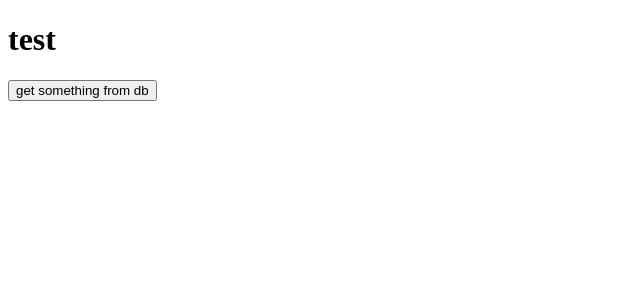
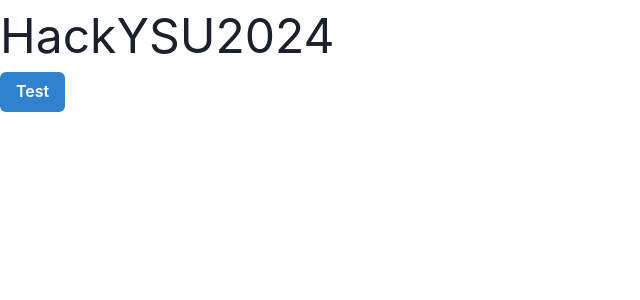
Before and after one commit to Ajmicco18/HackYSU-2024, a React (Vite) app in the folder client/hackysu/: page / in a window 1280 px wide. Shown: the top 300 px of the page, without its empty margins (0-640 px from the left). Built offline with nearby package versions, Linux system fonts and the light colour scheme.

Commit message:
added chakra ui, cors

```diff
--- a/client/hackysu/package.json
+++ b/client/hackysu/package.json
@@ -10,6 +10,10 @@
     "preview": "vite preview"
   },
   "dependencies": {
+    "@chakra-ui/react": "^2.8.2",
+    "@emotion/react": "^11.11.4",
+    "@emotion/styled": "^11.11.5",
+    "framer-motion": "^11.0.25",
     "react": "^18.2.0",
     "react-dom": "^18.2.0"
   },
--- a/client/hackysu/src/App.jsx
+++ b/client/hackysu/src/App.jsx
@@ -1,12 +1,14 @@
+import { Button, Text } from '@chakra-ui/react'
+
 const queryDatabase = async () => {
   //query database?
   try{
-    const res = await fetch('/bets/');
+    const res = await fetch('http://127.0.0.1:8000/bets/');
     if(!res.ok){
       throw new Error('Failed to fetch data');
     }
     const data = await res.json();
-    console.log("data: ", data);
+    console.log(data)
   }
   catch(error){
     console.error('error fetching data: ', error);
@@ -14,12 +16,12 @@ const queryDatabase = async () => {
 }
 
 const App = () => {
+
+
   return(
   <div>
-    <h1>
-      test
-    </h1>
-    <button onClick={queryDatabase}>get something from db</button>
+    <Text fontSize='5xl'>HackYSU2024</Text>
+    <Button colorScheme='blue' onClick={queryDatabase}>Test</Button>
   </div>
   )
 }
--- a/client/hackysu/src/main.jsx
+++ b/client/hackysu/src/main.jsx
@@ -2,8 +2,12 @@ import React from 'react'
 import ReactDOM from 'react-dom/client'
 import App from './App.jsx'
 
+import { ChakraProvider } from '@chakra-ui/react'
+
 ReactDOM.createRoot(document.getElementById('root')).render(
   <React.StrictMode>
-    <App />
+    <ChakraProvider>
+      <App />
+    </ChakraProvider>
   </React.StrictMode>,
 )
```
Also changed, not shown: 2 other files (tests, documents, lock files or other folders).
